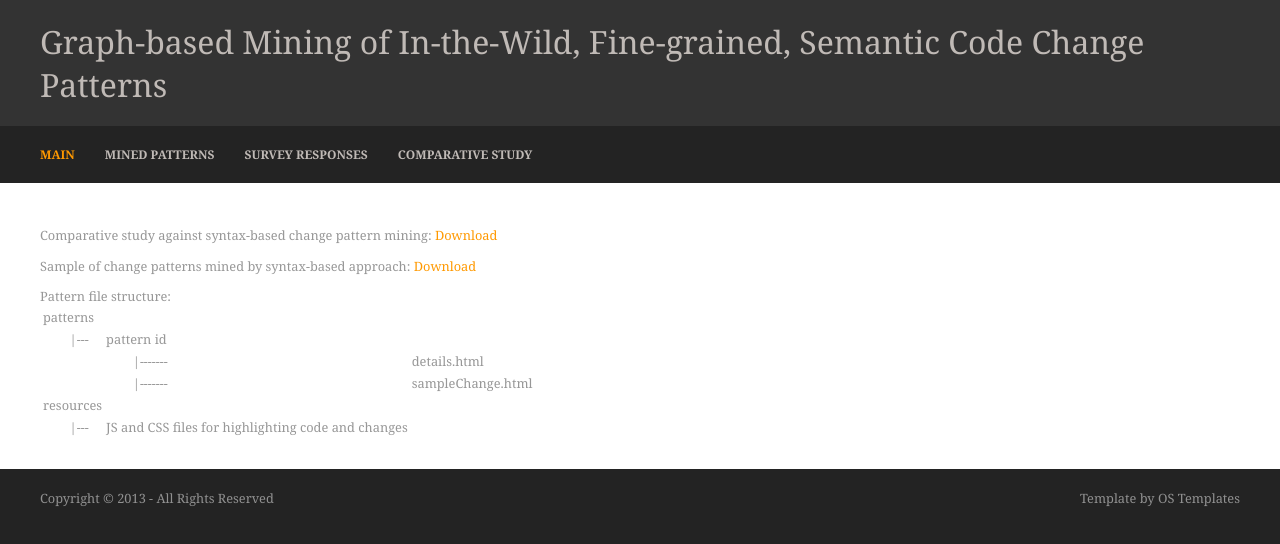
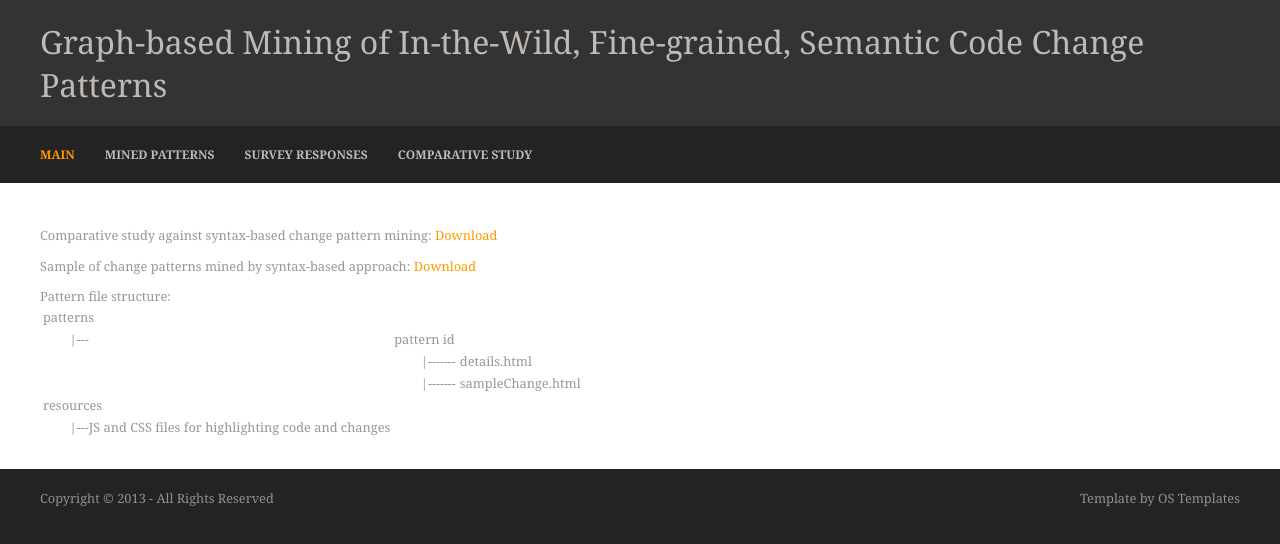
Before and after one commit to doubleblinddoubleblind/fse2018, a plain HTML site: page comparison.html in a window 1280 px wide. Drawn offline with Linux system fonts and the light colour scheme.

Commit message:
Update comparison.html

```diff
--- a/comparison.html
+++ b/comparison.html
@@ -48,7 +48,7 @@
 		<tr><td></td><td>&nbsp;&nbsp;&nbsp;&nbsp;&nbsp;&nbsp;&nbsp;&nbsp;|-------</td><td>details.html</td><td></td></tr>
 		<tr><td></td><td>&nbsp;&nbsp;&nbsp;&nbsp;&nbsp;&nbsp;&nbsp;&nbsp;|-------</td><td>sampleChange.html</td><td></td></tr>
 		<tr><td>resources</td><td></td><td></td><td></td></tr>
-		<tr><td>&nbsp;&nbsp;&nbsp;&nbsp;&nbsp;&nbsp;&nbsp;&nbsp;|---</td><td>JS and CSS files for highlighting code and changes</td><td></td><td></td></tr>
+		<tr><td>&nbsp;&nbsp;&nbsp;&nbsp;&nbsp;&nbsp;&nbsp;&nbsp;|---JS and CSS files for highlighting code and changes</td><td></td><td></td></tr>
 	</table>
     </div>
     <!-- ################################################################################################ -->
```
